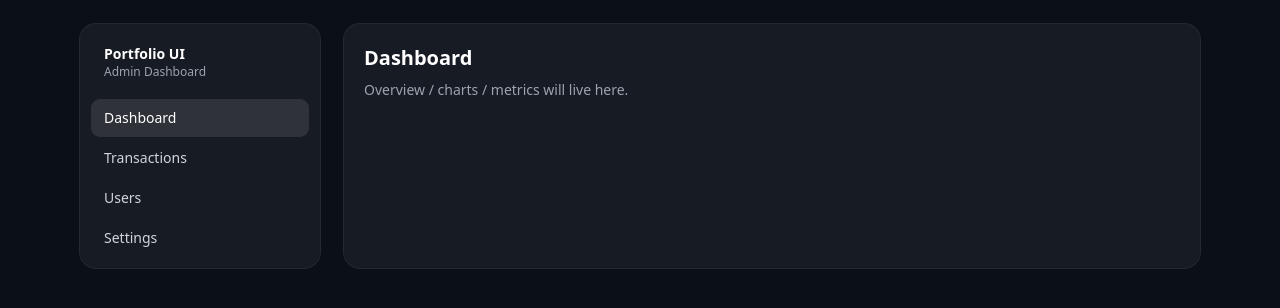
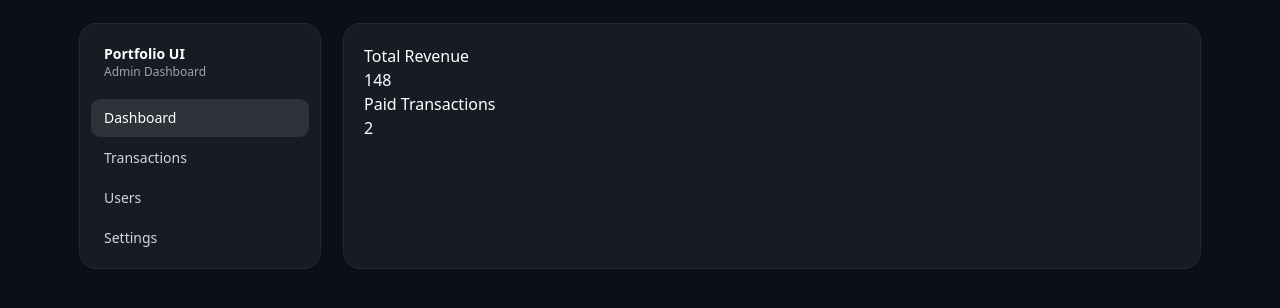
Before and after one commit to Arva96/portfolio-ui-dashboard, a React (Vite) app: page / in a window 1280 px wide. Shown: the top 308 px of the page. Built offline with nearby package versions, Linux system fonts and the light colour scheme.

Commit message:
Add dashboard stats and reusable StatCard component

```diff
--- /dev/null
+++ b/src/components/StatCard.jsx
@@ -0,0 +1,8 @@
+export default function StatCard({ title, value }) {
+  return (
+    <div>
+      <p>{title}</p>
+      <p>{value}</p>
+    </div>
+  );
+}
--- a/src/components/transactions/TransactionsTable.jsx
+++ b/src/components/transactions/TransactionsTable.jsx
@@ -45,7 +45,7 @@ return (
       <tr key={idx} className="hover:bg-white/5">
         <td className="px-4 py-3 font-medium">{tx.name}</td>
         <td className="px-4 py-3 text-gray-400">{tx.email}</td>
-        <td className="px-4 py-3">{tx.amount}</td>
+        <td className="px-4 py-3">€{tx.amount.toFixed(2)}</td>
         <td className="px-4 py-3">
           <Badge variant="status" value={tx.status} />
         </td>
--- /dev/null
+++ b/src/data/transactions.js
@@ -0,0 +1,6 @@
+export const transactions = [
+    { name: "Alex Papas", email: "alex@demo.com", amount: 129.0, status: "Paid", date: "2026-01-26", type: "Subscription"},
+    { name: "Maria K.", email: "maria@demo.com", amount: 59.0, status: "Pending", date: "2026-01-26", type: "Subscription" },
+    { name: "Nikos D.", email: "nikos@demo.com", amount: 249.00, status: "Failed", date: "2026-01-25", type: "One-time"},
+    { name: "Elena S.", email: "elena@demo.com", amount: 19.00, status: "Paid", date: "2026-01-25", type: "One-time"},
+];
--- a/src/pages/Dashboard.jsx
+++ b/src/pages/Dashboard.jsx
@@ -1,10 +1,28 @@
+import { transactions } from "../data/transactions.js";
+import StatCard from "../components/StatCard";
+
+
+const paidTransactions = transactions.filter(
+  (tx) => tx.status === "Paid"
+);
+
+const totalRevenue = paidTransactions.reduce((total, tx) => {
+  return tx.amount + total;
+}, 0);
+
 export default function Dashboard() {
   return (
     <div>
-      <h1 className="text-xl font-semibold text-white">Dashboard</h1>
-      <p className="mt-2 text-sm text-gray-400">
-        Overview / charts / metrics will live here.
-      </p>
-    </div>
+    <StatCard
+  title="Total Revenue"
+  value={totalRevenue}
+/>
+
+<StatCard
+  title="Paid Transactions"
+  value={paidTransactions.length}
+/>
+</div>
+
   );
 }
--- a/src/pages/Transactions.jsx
+++ b/src/pages/Transactions.jsx
@@ -2,6 +2,7 @@ import { useEffect, useState } from "react";
 import FiltersBar from "../components/filters/FiltersBar";
 import TransactionsTable from "../components/transactions/TransactionsTable";
 import { getFilteredTransactions } from "../helpers/getFilteredTransactions";
+import { transactions as mockTransactions } from "../data/transactions.js";
 
 export default function Transactions() {
   const [transactions, setTransactions] = useState([]);
@@ -13,12 +14,7 @@ export default function Transactions() {
 
   useEffect(() => {
     const id = setTimeout(() => {
-    setTransactions([
-      { name: "Alex Papas", email: "alex@demo.com", amount: "€129.00", status: "Paid", date: "2026-01-26", type: "Subscription"},
-      { name: "Maria K.", email: "maria@demo.com", amount: "€59.00", status: "Pending", date: "2026-01-26", type: "Subscription" },
-      { name: "Nikos D.", email: "nikos@demo.com", amount: "€249.00", status: "Failed", date: "2026-01-25", type: "One-time"},
-      { name: "Elena S.", email: "elena@demo.com", amount: "€19.00", status: "Paid", date: "2026-01-25", type: "One-time"},
-    ])
+    setTransactions(mockTransactions)
     setLoading(false)
   }, 1200)
 
```
